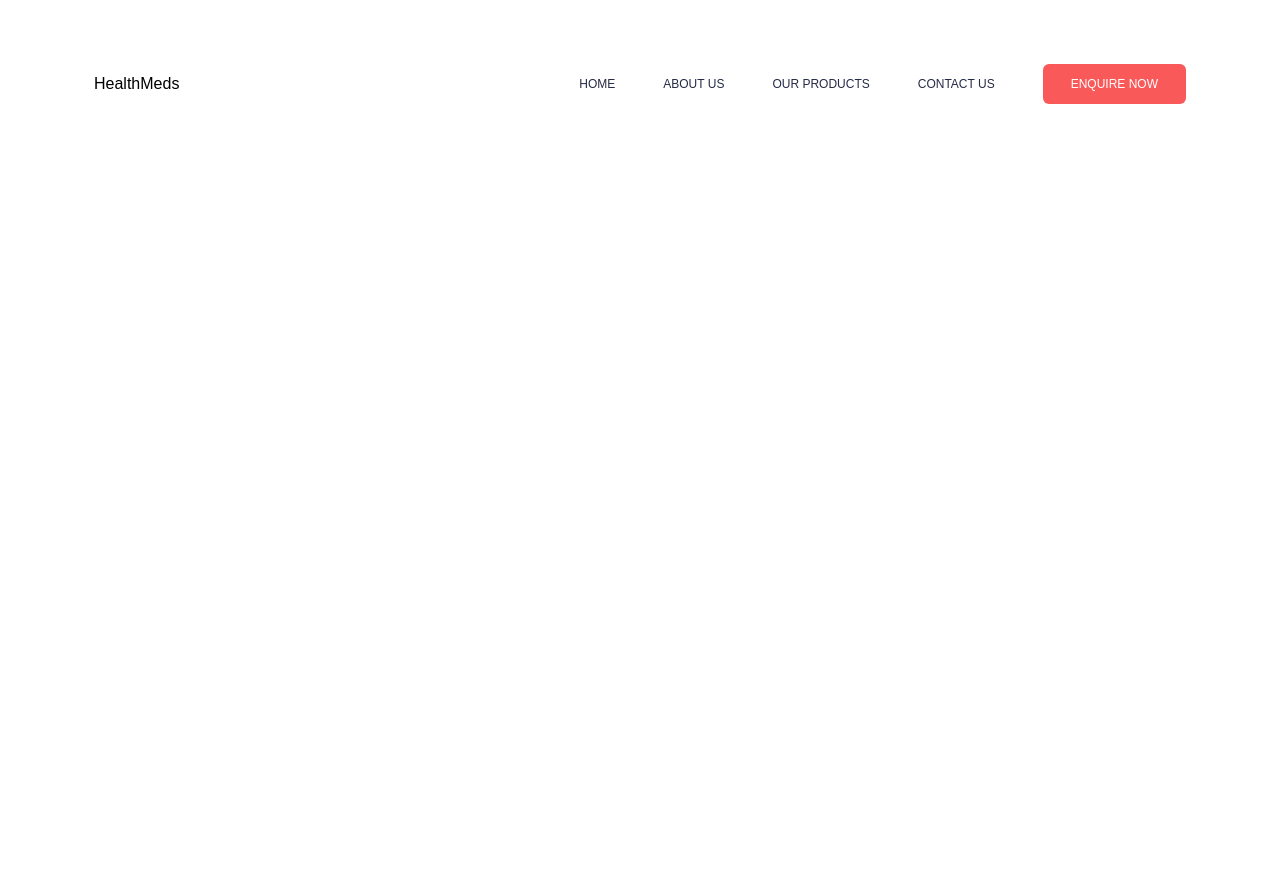
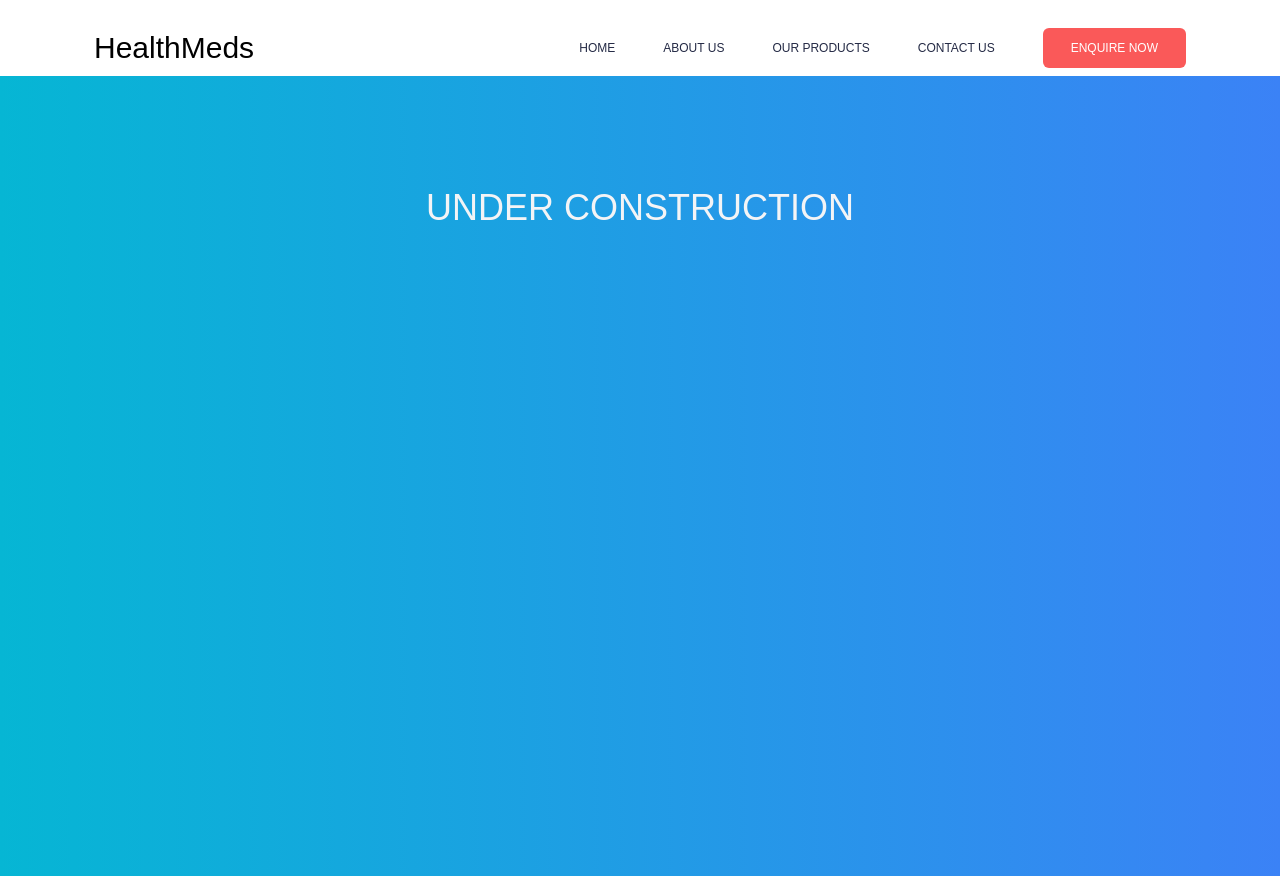
Before and after one commit to SanMajur/healthmeds-pharma, a website: page public/index.html in a window 1280 px wide. Before the commit the page ends 800 px from the top, so only its background shows below. Drawn offline with Linux system fonts and the light colour scheme.

Commit message:
created hero section

```diff
--- a/public/index.html
+++ b/public/index.html
@@ -11,19 +11,26 @@
 <body class="font-Poppins">
     <!-- Header -->
     <header>
-        <nav class="container flex items-center py-4 mt-4 md:mt-12">
-            <div class="py-1">HealthMeds</div>
-            <ul class="hidden md:flex flex-1 justify-end items-center gap-12 text-bookmark-blue uppercase text-xs">
+        <nav class="container flex items-center py-2 mt-2 md:mt-5">
+            <div class="py-0.5"><a class="text-3xl" href="./index.html">HealthMeds</a></div>
+            <ul class="hidden lg:flex flex-1 justify-end items-center gap-12 text-bookmark-blue uppercase text-xs">
                 <li class="cursor-pointer"><a href="./index.html">home</a></li>
                 <li class="cursor-pointer"><a href="#">about us</a></li>
                 <li class="cursor-pointer"><a href="#">our products</a></li>
                 <li class="cursor-pointer"><a href="#">contact us</a></li>
                 <button class="bg-bookmark-red text-white rounded-md px-7 py-3 uppercase" type="button">Enquire Now</button>
             </ul>
-            <div class="flex md:hidden flex-1 justify-end cursor-pointer">
+            <div class="flex lg:hidden flex-1 justify-end cursor-pointer">
                 <i class="text-2xl fas fa-bars"></i>
             </div>
         </nav>
     </header>
+
+    <!-- Hero -->
+    <section class="relative h-screen bg-gradient-to-r from-cyan-500 to-blue-500">
+        <div class="container ">
+            <h1 class="text-2xl md:text-4xl text-center pt-28 text-gray-100">UNDER CONSTRUCTION</h1>
+        </div>
+    </section>
 </body>
 </html>
```
Also changed, not shown: public/output.css.
